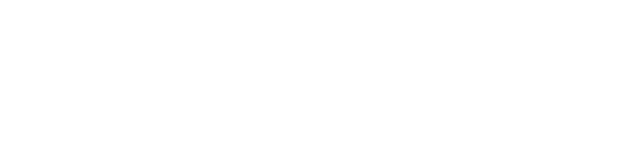
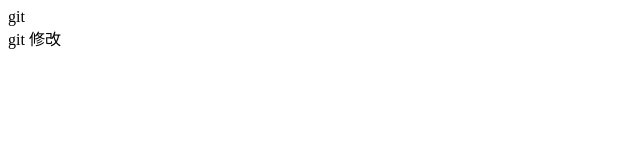
Before and after one commit to XiangYangMeng/201506, a plain HTML site: page index.html in a window 1280 px wide. Shown: the whole page, without its empty margins (0-640 px from the left). Drawn offline with Linux system fonts and the light colour scheme.

Commit message:
'addendiv'

```diff
--- a/index.html
+++ b/index.html
@@ -6,5 +6,12 @@
 </head>
 
 <body>
+
+  git
+  <div>
+    git 修改
+  </div>
+
+
 </body>
 </html>
```
